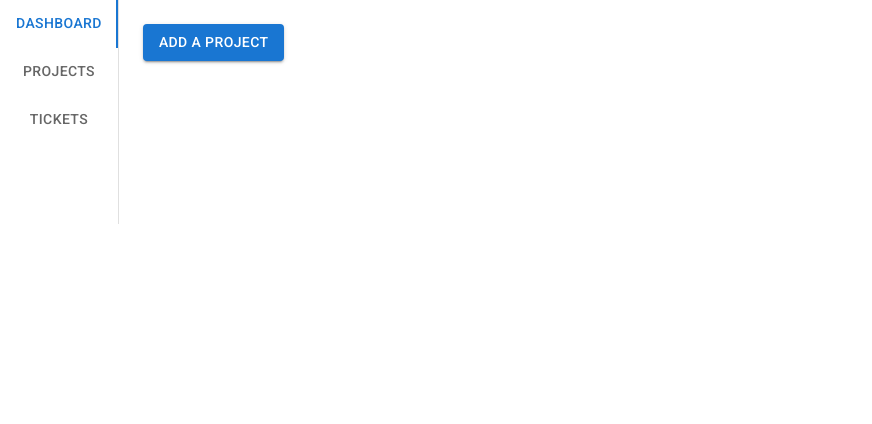
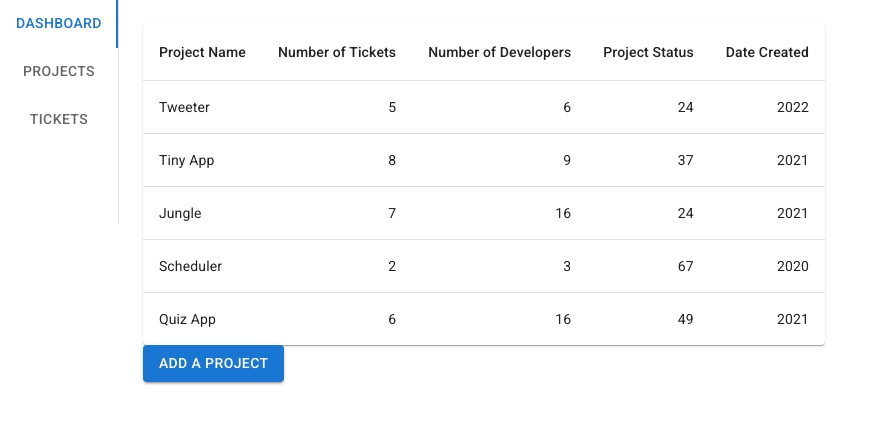
Before and after one commit to Mojdehh/Project-Tracker, a React (Create React App) app in the folder frontend/: page / in a window 1280 px wide. Shown: the top 424 px of the page, without its empty margins (0-872 px from the left). Built offline with nearby package versions, Linux system fonts and the light colour scheme.

Commit message:
add table to dshboard page only

```diff
--- a/frontend/src/App.js
+++ b/frontend/src/App.js
@@ -1,5 +1,6 @@
 import "./App.css";
 import VerticalNav from "./components/VerticalNav";
+
 
 function App() {
   return (
--- a/frontend/src/components/VerticalNav.jsx
+++ b/frontend/src/components/VerticalNav.jsx
@@ -5,6 +5,8 @@ import Tab from "@mui/material/Tab";
 import Typography from "@mui/material/Typography";
 import Box from "@mui/material/Box";
 import Buttons from "./Button";
+import BasicTable from "./BasicTable";
+
 function TabPanel(props) {
   const { children, value, index, ...other } = props;
 
@@ -68,6 +70,7 @@ export default function VerticalNav() {
       </Tabs>
       <TabPanel value={value} index={0}>
         {/* Dashboard */}
+        <BasicTable />
         <Buttons />
       </TabPanel>
       <TabPanel value={value} index={1}>
```
